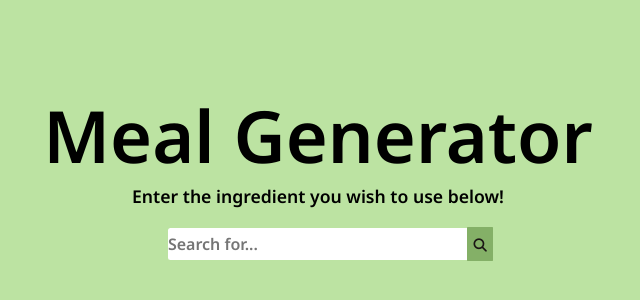
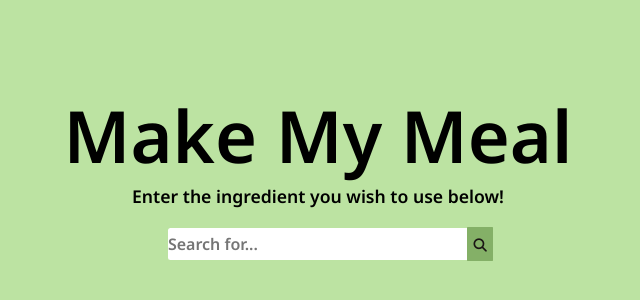
Before and after one commit to 31Amarin/Random-Meal-Generator, a plain HTML site: page index.html in a window 1280 px wide. Shown: the part 202-502 px from the top of the page, without its empty margins (322-962 px from the left). Drawn offline with Linux system fonts and the light colour scheme.

Commit message:
Update index.html

```diff
--- a/index.html
+++ b/index.html
@@ -10,7 +10,7 @@
     <body>
         <section>
             <div class = 'container initial'>
-                <h1 class = 'heading'>Meal Generator</h1>
+                <h1 class = 'heading'>Make My Meal</h1>
                 <h4>Enter the ingredient you wish to use below!</h4>
                 <form>
                     <input class = 'enterIn' type = 'text' placeholder="Search for...">
```
